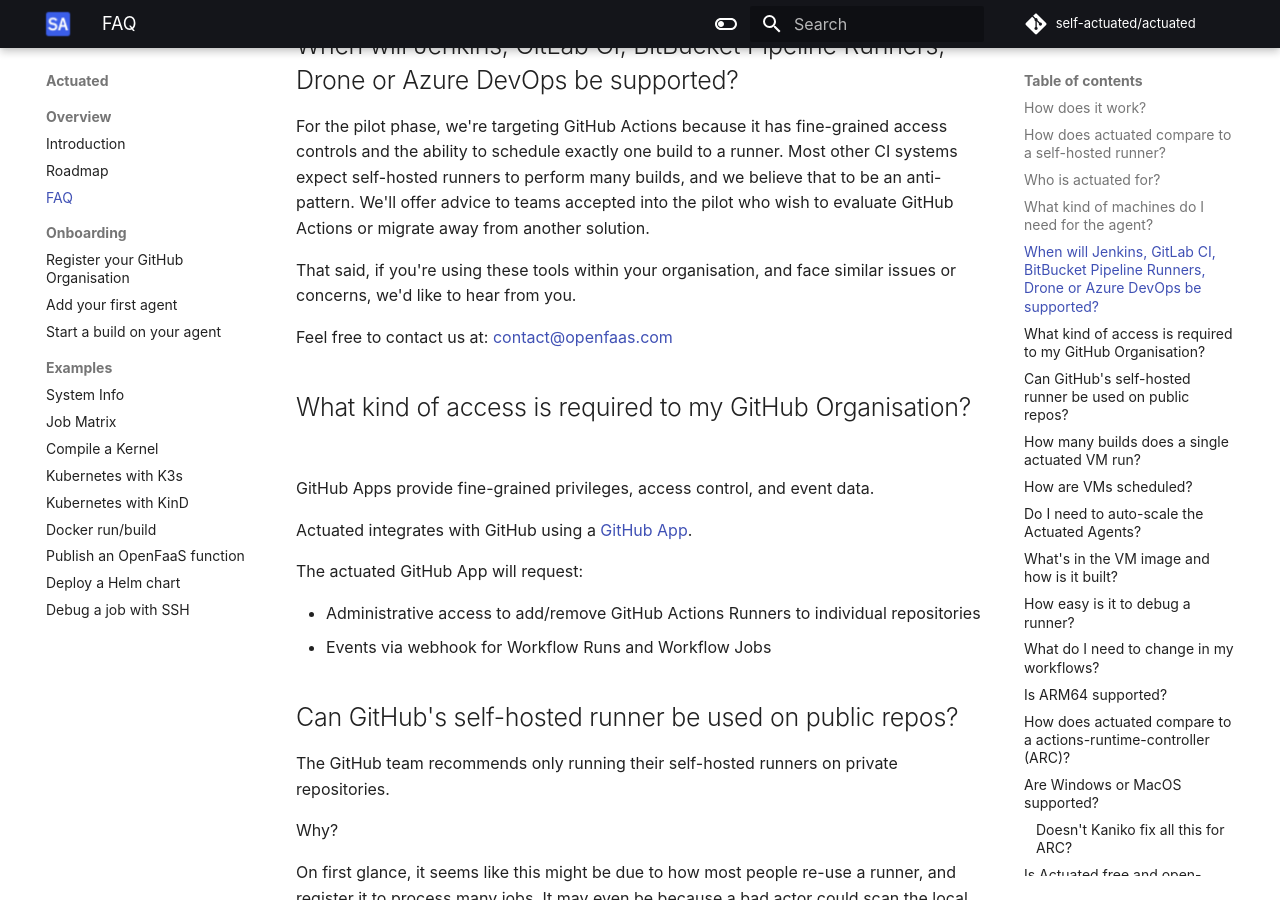
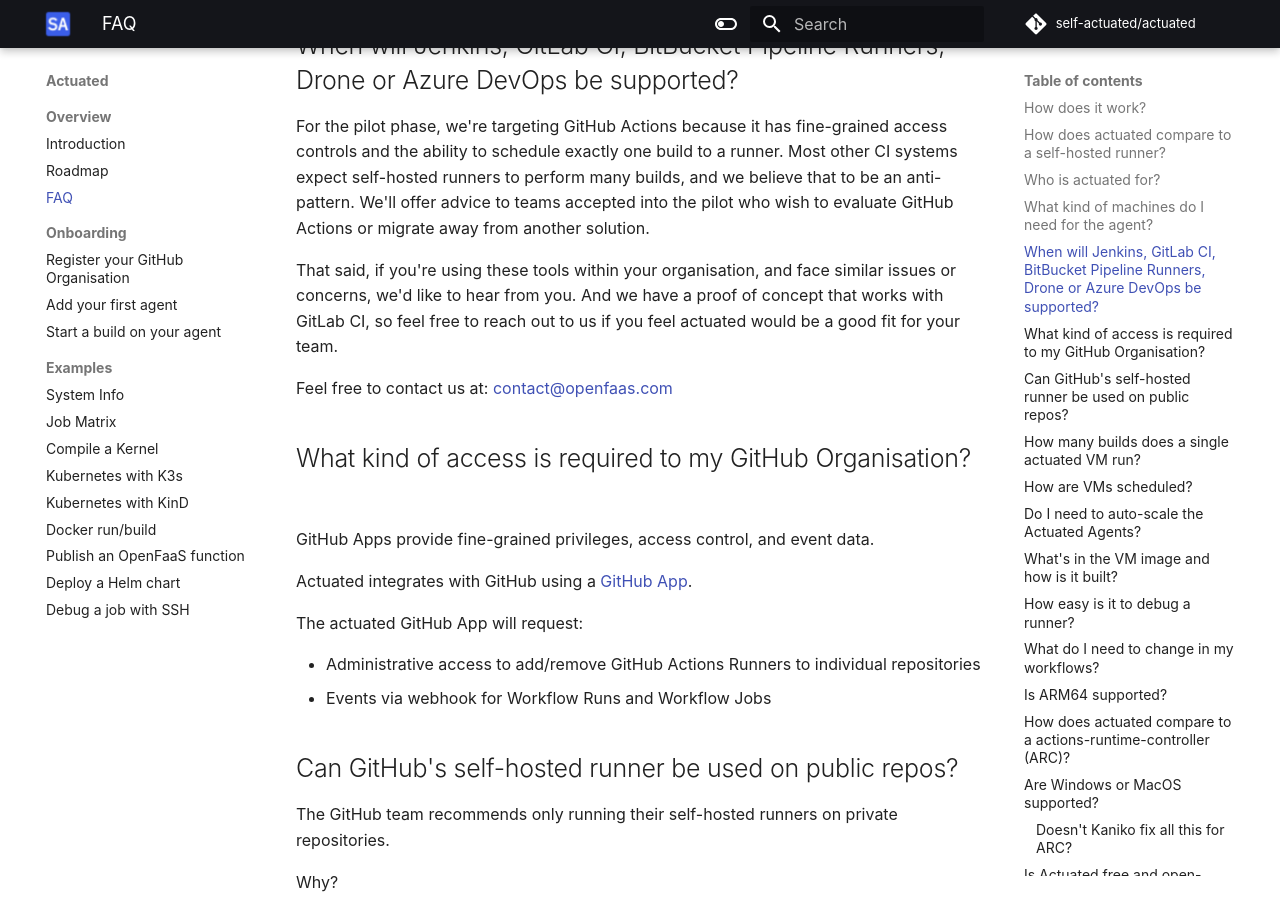
Before and after one commit to welteki/docs.actuated.dev, an MkDocs documentation site: the page built from docs/faq.md, in a window 1280 px wide and 900 px high, scrolled down 1940 px. Built offline with MkDocs 1.6.1 and Material for MkDocs 9.7.7, drawn with Linux system fonts in a browser that asks for light colours; some web fonts are replaced.

Commit message:
GitLab PoC
Signed-off-by: Alex Ellis (OpenFaaS Ltd) <alexellis2@gmail.com>

```diff
--- a/docs/faq.md
+++ b/docs/faq.md
@@ -44,7 +44,7 @@
 
 For the pilot phase, we're targeting GitHub Actions because it has fine-grained access controls and the ability to schedule exactly one build to a runner. Most other CI systems expect self-hosted runners to perform many builds, and we believe that to be an anti-pattern. We'll offer advice to teams accepted into the pilot who wish to evaluate GitHub Actions or migrate away from another solution.
 
-That said, if you're using these tools within your organisation, and face similar issues or concerns, we'd like to hear from you.
+That said, if you're using these tools within your organisation, and face similar issues or concerns, we'd like to hear from you. And we have a proof of concept that works with GitLab CI, so feel free to reach out to us if you feel actuated would be a good fit for your team.
 
 Feel free to contact us at: [contact@openfaas.com](mailto:contact@openfaas.com)
 
```
